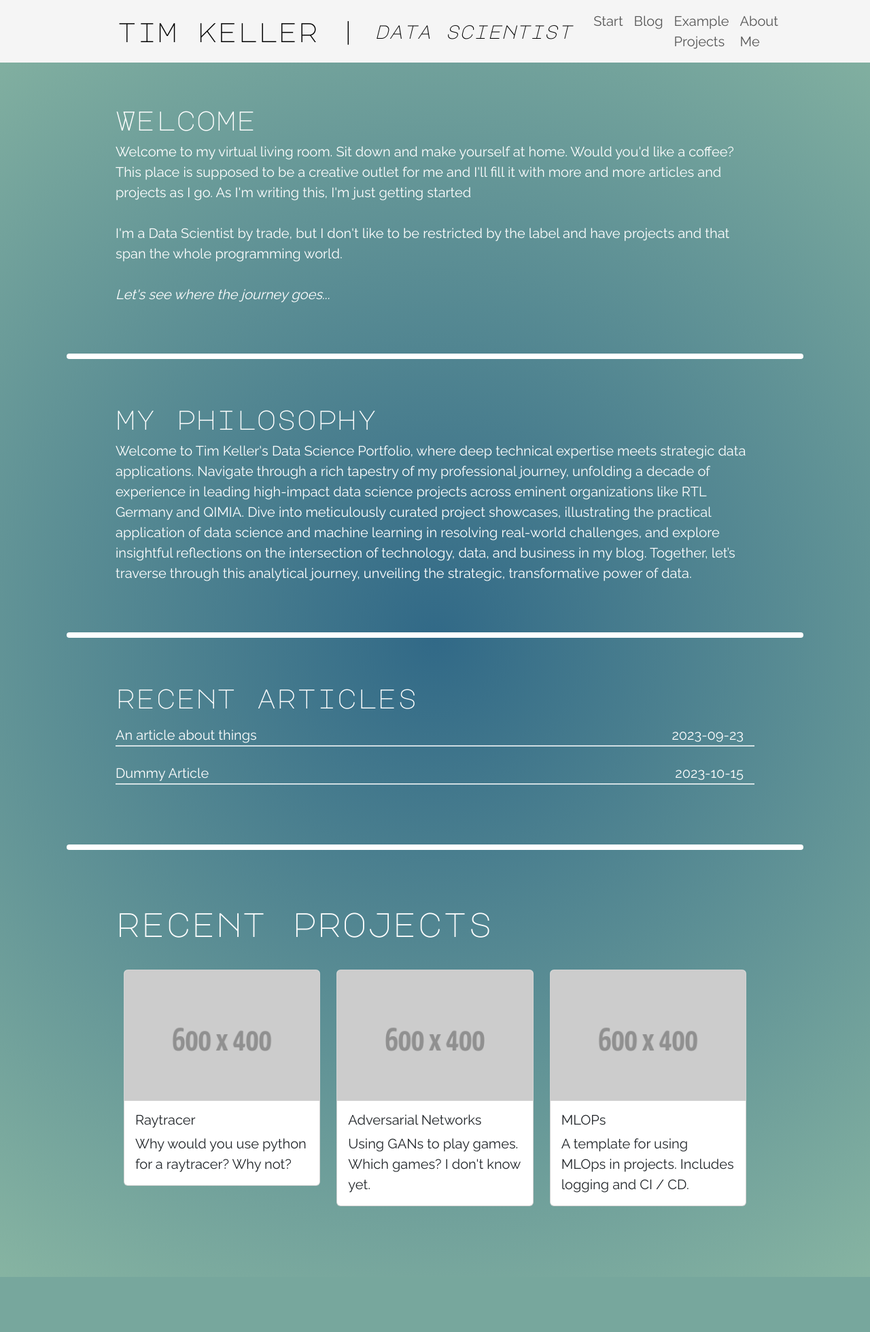
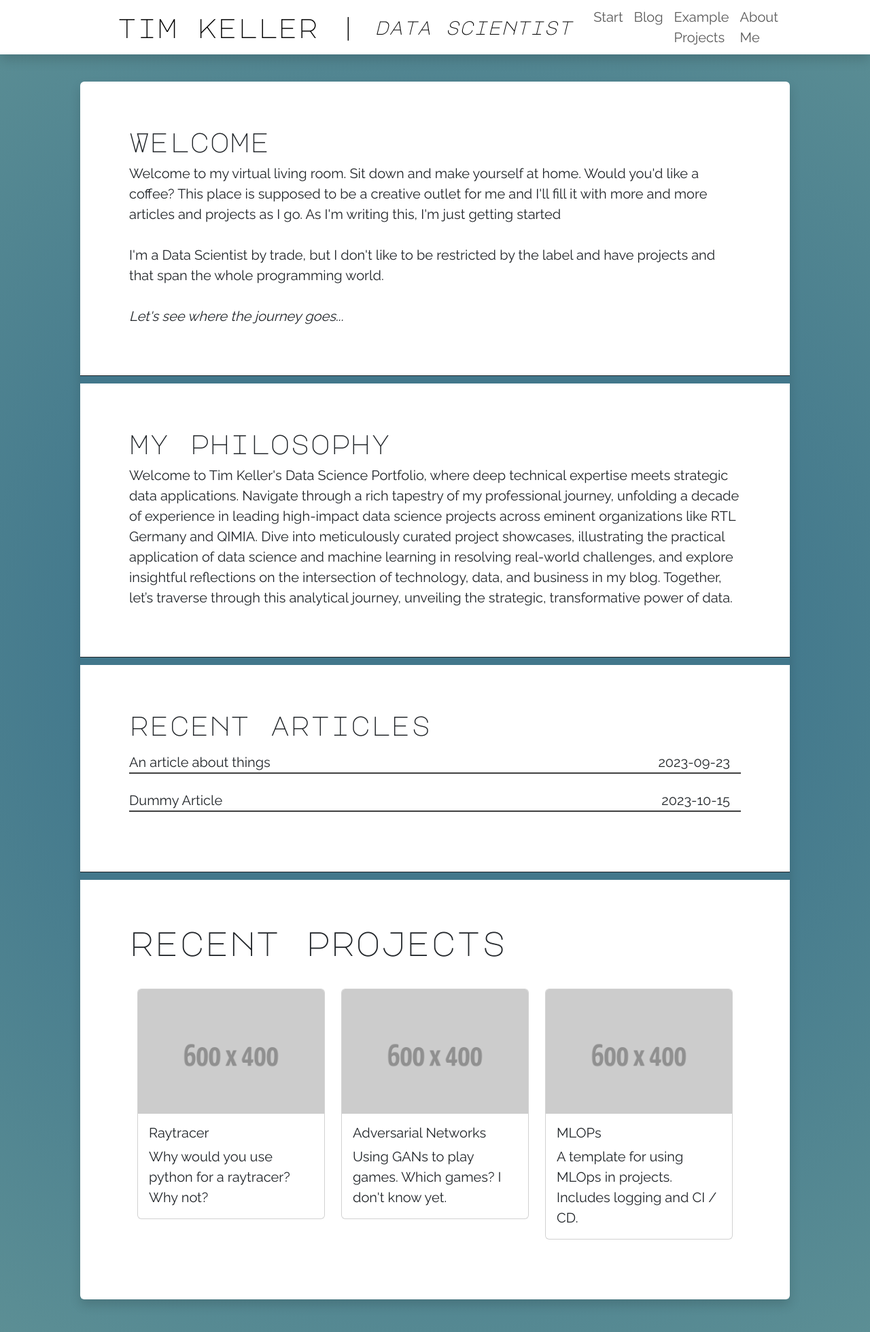
Before and after one commit to tckeller/my_portfolio, a Flask app: page / in a window 1280 px wide. Shown: the whole page at 68% size. Before the commit the page ends 1878 px from the top, so only its background shows below. Run offline with Flask 3, Linux system fonts and the light colour scheme.

Commit message:
Cleaned up the new color way, improved ruler, apply consistently everywhere

```diff
--- a/static/css/style.css
+++ b/static/css/style.css
@@ -17,12 +17,15 @@ html {
     background: rgb(255,255,255);
     background: -webkit-radial-gradient(circle at center, rgba(255,255,255,1) 0%, rgba(238,238,238,0.5) 200%);
     background: -moz-radial-gradient(circle at center, rgba(255,255,255,1) 0%, rgba(238,238,238,0.5) 200%);
-    background: radial-gradient(circle at center, rgb(49, 105, 135) 0%,rgb(220, 255, 189) 200%);
+    background: radial-gradient(circle at center, rgb(49, 105, 135) 0%,rgb(220, 255, 189) 400%);
 }
 
 .navbar {
-    background:  rgba(245,245,245,1);
+    /*background:  rgba(245,245,245,1);*/
+    background: white;
+    border-bottom: 3px;
     z-index: 1000;
+    height: 80px;
 }
 
 .blog-link {
@@ -81,15 +84,16 @@ html {
 
 .gradient_ruler {
   /* background: linear-gradient(to right, red, yellow); */
-  background: #ffffff;
-  height: 8px;
-  border-top: white;
+  background: #42778b;
+  height: 12px;
+  width: 100%;
+  margin: auto;
   opacity: 1;
 }
 
 .inverse_gradient_ruler {
   /* background: linear-gradient(to right, red, yellow); */
-  background: linear-gradient(to right, #FF5733, #85c1e9);
+  background: rgb(49, 105, 135);
   height: 8px;
   border-top: white;
 }
--- a/templates/landing_page.html
+++ b/templates/landing_page.html
@@ -9,11 +9,11 @@
 <script src="https://cdn.jsdelivr.net/npm/bootstrap@5.3.2/dist/js/bootstrap.bundle.min.js" integrity="sha384-C6RzsynM9kWDrMNeT87bh95OGNyZPhcTNXj1NW7RuBCsyN/o0jlpcV8Qyq46cDfL" crossorigin="anonymous"></script>
 {% include 'navbar.html' %}
 
-<div class="container pt-4 content mt-5 text-white">
+<div class="container pt-4 content mt-5">
     <div class="row mt-0">
-        <div class="col m-3">
+        <div class="col m-3 bg-white rounded m-5 shadow p-0">
             <div class="m-5 p-4 NormalText">
-                <h2 class="p-0 Title fs-1 p-0 mb-3">Welcome</h2>
+                <h2 class="p-0 Title fs-1 mb-3">Welcome</h2>
                 Welcome to my virtual living room. Sit down and make yourself at home.
                 Would you'd like a coffee? This place is supposed to be a creative outlet for me and
                 I'll fill it with more and more articles and projects as I go. As I'm writing this,
@@ -25,29 +25,29 @@
                 <i>Let's see where the journey goes...</i>
             </div>
 
-            <hr class="gradient_ruler rounded">
+            <hr class="gradient_ruler m-0 p-0">
 
             <div class="m-5 p-4 NormalText">
-                <h2 class="p-0 Title fs-1 p-0 mb-3">my philosophy</h2>
+                <h2 class="p-0 Title fs-1 mb-3">my philosophy</h2>
                 Welcome to Tim Keller's Data Science Portfolio,
                 where deep technical expertise meets strategic data applications.
                 Navigate through a rich tapestry of my professional journey, unfolding
                 a decade of experience in leading high-impact data science projects across eminent organizations like RTL Germany and QIMIA. Dive into meticulously curated project showcases, illustrating the practical application of data science and machine learning in resolving real-world challenges, and explore insightful reflections on the intersection of technology, data, and business in my blog. Together, let’s traverse through this analytical journey, unveiling the strategic, transformative power of data.
             </div>
 
-            <hr class="gradient_ruler rounded">
+            <hr class="gradient_ruler m-0 p-0">
 
             <div class="m-5 p-4 NormalText">
-                <h2 class="p-0 Title fs-1 p-0 mb-3">recent articles</h2>
+                <h2 class="p-0 Title fs-1 mb-3">recent articles</h2>
                 {% for article_name in article_names %}
-                <a href="/blog/article?article_name={{ article_name.2 }}" class="blog-link mb-3 text-decoration-none text-white">
+                <a href="/blog/article?article_name={{ article_name.2 }}" class="blog-link mb-3 text-decoration-none text-dark">
                     <div class="row mt-4 mb-0"><div class="col text-left NormalText">{{ article_name.1 }}</div><div class="col-6 me-3 text-end NormalText">{{ article_name.0 }}</div></div>
-                    <hr class="border border-white border-1 mt-0 opacity-75">
+                    <hr class="border border-black border-1 mt-0 opacity-75">
                 </a>
                 {% endfor %}
             </div>
 
-            <hr class="gradient_ruler rounded">
+            <hr class="gradient_ruler m-0 p-0">
             <span class="link-anchor" id="examples"></span>
 
             <div class="m-5 p-4 NormalText">
--- a/templates/navbar.html
+++ b/templates/navbar.html
@@ -1,4 +1,4 @@
-<nav class="navbar navbar-expand-lg navbar-light fixed-top">
+<nav class="navbar navbar-expand-lg navbar-light fixed-top shadow">
   <div class="container-fluid w-75 mx-auto">
       <a class="Title navbar-brand fs-1">tim keller |</a>
       <a class="SubTitle navbar-brand fs-3 p-2">data scientist</a>
```
Also changed, not shown: templates/about_me.html (+5 -6 lines), templates/blog_article.html (+3 -6 lines), templates/blog_overview.html (+10 -11 lines), templates/examples.html (+8 -9 lines).
